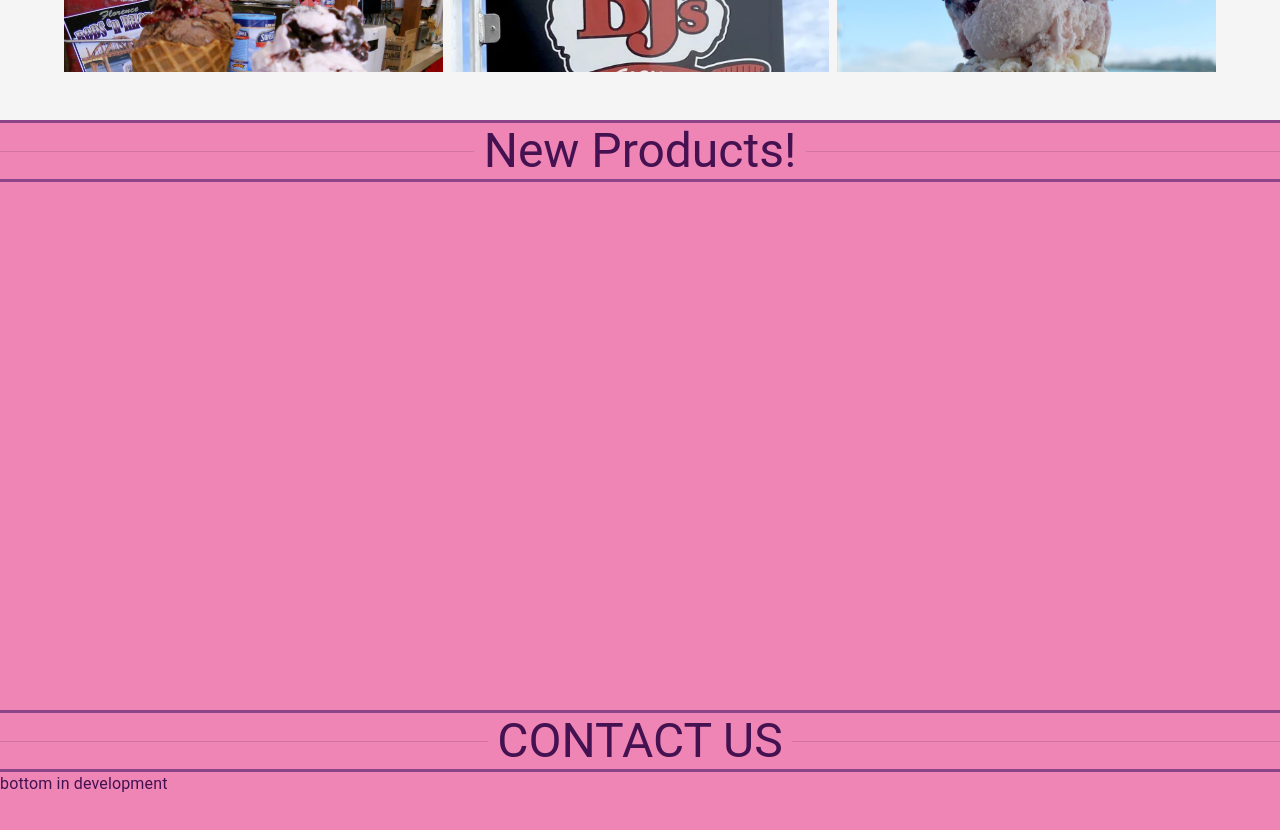
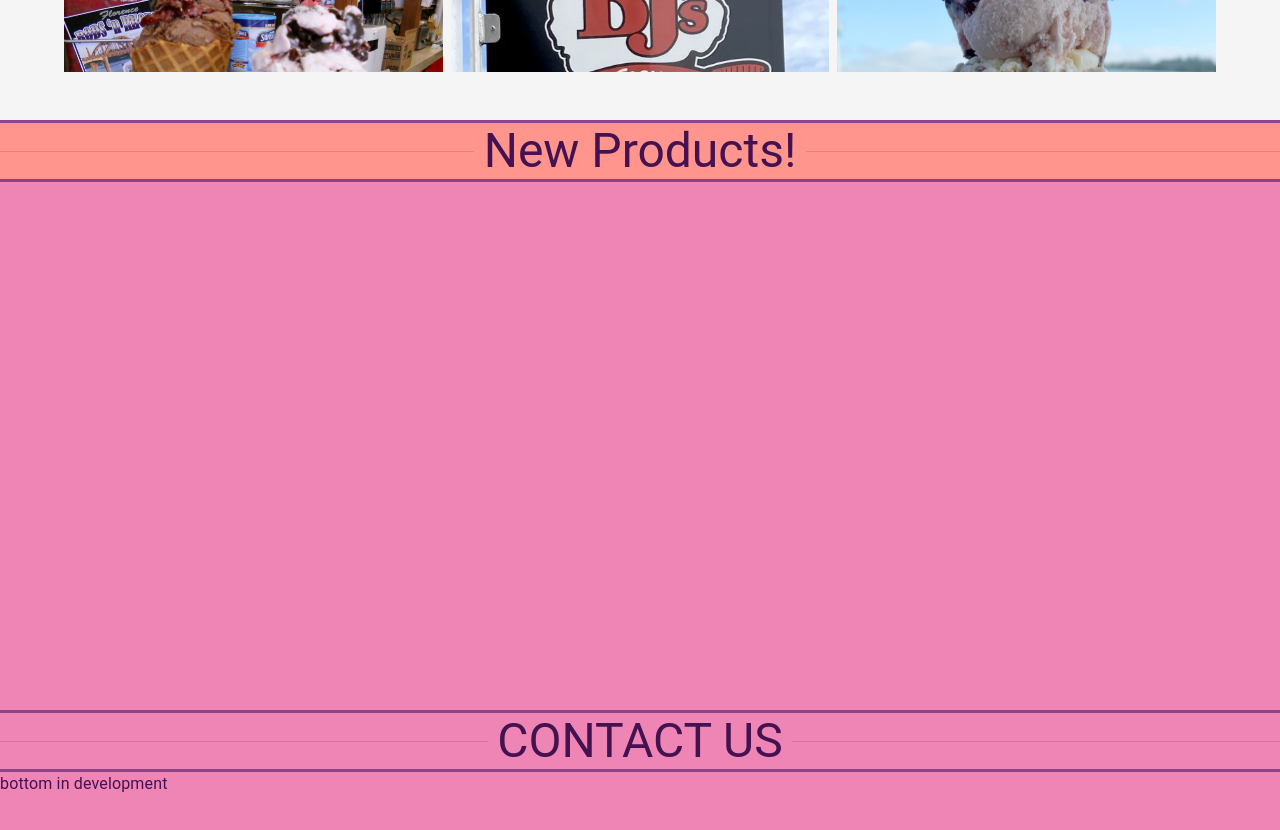
Before and after one commit to jrapich/icecream, a React (Vite) app in the folder client/: page / in a window 1280 px wide. Shown: the part 2140-2970 px from the top of the page. Built offline with nearby package versions, Linux system fonts and the light colour scheme.

Commit message:
added woven image list

```diff
--- a/client/src/components/home/TopContent.jsx
+++ b/client/src/components/home/TopContent.jsx
@@ -7,7 +7,7 @@ import {
   ImageListItem,
 } from "@mui/material";
 import { PropTypes } from "prop-types";
-import theme from "../../theme";
+//import theme from "../../theme";
 
 import imageList from "../../utils/imageList";
 
--- a/client/src/pages/Home.jsx
+++ b/client/src/pages/Home.jsx
@@ -7,10 +7,12 @@ import {
   BottomContent,
 } from "../components/home";
 
+import theme from "../theme";
+
 export default function Home() {
   const [scrollTop, setScrollTop] = useState(0);
   const [showTopContent, setShowTopContent] = useState(false);
-  const [showMidHeader, setShowMidHeader] = useState(false,)
+  const [showMidHeader, setShowMidHeader] = useState(false);
   const [showMidContent, setShowMidContent] = useState(false);
 
   //set scrollTop state to the number of pixels the user has scrolled from the top
@@ -65,14 +67,24 @@ export default function Home() {
     >
       <TopLogo />
       <TopContent showContent={showTopContent} />
-      <Divider component="div" role="presentation">
-        <Typography component={"h2"} variant="h3" >New Products!</Typography>
+      <Divider
+        component="div"
+        role="presentation"
+        sx={{
+          backgroundColor: theme.palette.secondary.main,
+        }}
+      >
+        <Typography component={"h2"} variant="h3">
+          New Products!
+        </Typography>
       </Divider>
       {/* content here will show in middle of the page,
         will slide from right to left as the user scrolls*/}
-      <MiddleContent showContent={{showMidHeader, showMidContent}} />
+      <MiddleContent showContent={{ showMidHeader, showMidContent }} />
       <Divider component="div" role="presentation">
-        <Typography component={"h2"} variant="h3" >CONTACT US</Typography>
+        <Typography component={"h2"} variant="h3">
+          CONTACT US
+        </Typography>
       </Divider>
       <BottomContent />
     </Container>
```
